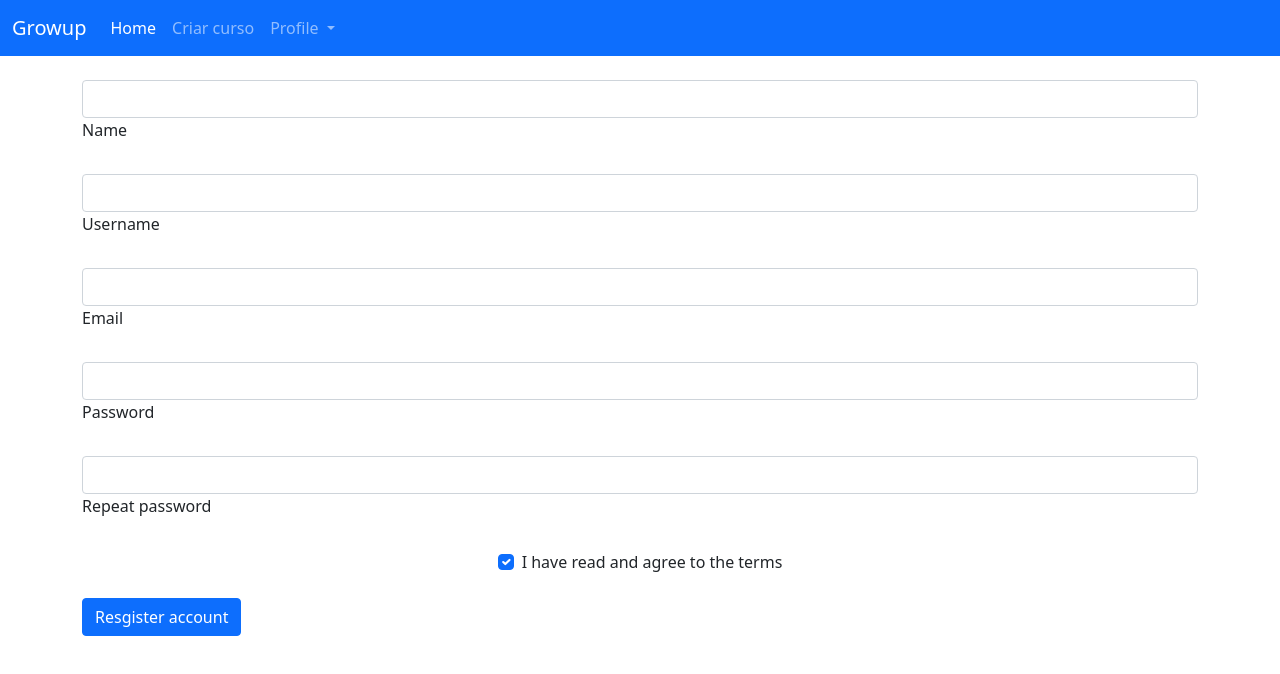
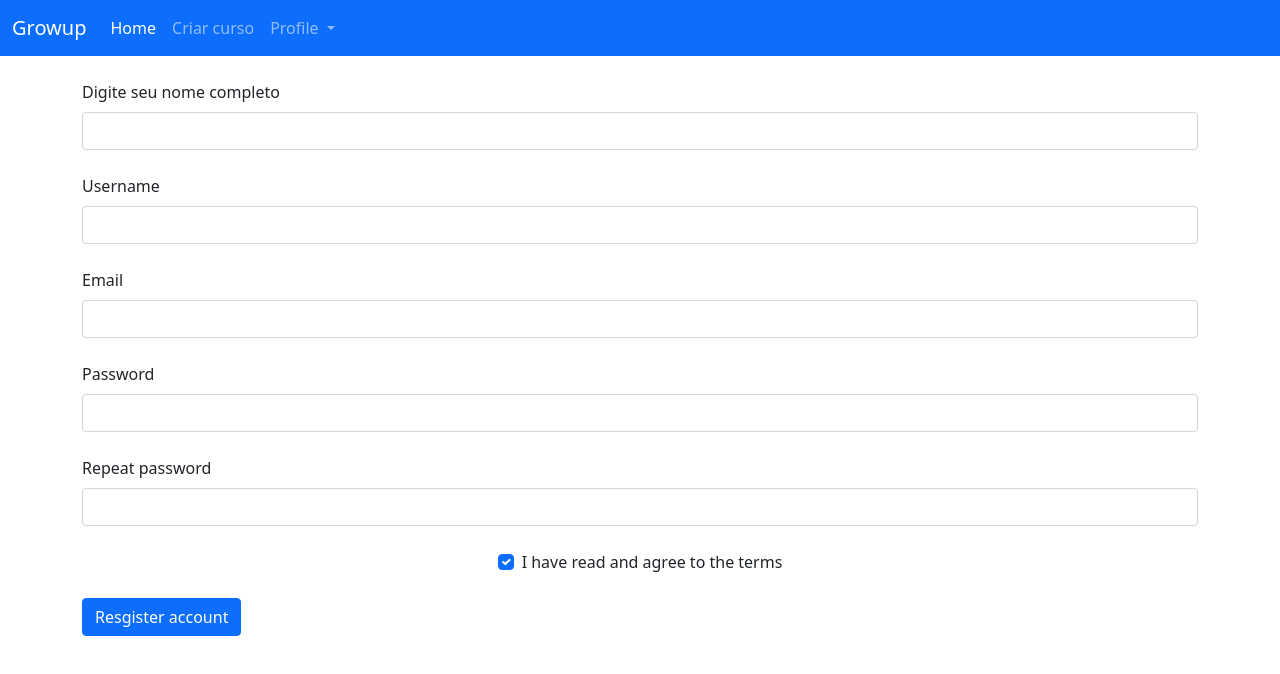
Before and after one commit to Habacuque-Gosch/Growup-Back-end, a Vue app in the folder frontend/: page /user/register in a window 1280 px wide. Shown: the top 674 px of the page. Built offline with nearby package versions, Linux system fonts and the light colour scheme.

Commit message:
alter baseAPI in vue and create forms register user front end

```diff
--- a/frontend/src/api/axios_api.js
+++ b/frontend/src/api/axios_api.js
@@ -1,7 +1,7 @@
 import axios from 'axios'
 
 const baseAPI = axios.create({
-    baseURL: 'http://127.0.0.1:8000/api/v2/',
+    baseURL: 'http://127.0.0.1:8000/api/',
 })
 
 export { baseAPI }
--- a/frontend/src/views/courses/AddCourse.vue
+++ b/frontend/src/views/courses/AddCourse.vue
@@ -35,7 +35,7 @@ export default {
 
         const addCourse = async () => {
             try {
-                const response = await baseAPI.get('courses/1/', {
+                const response = await baseAPI.get('v2/courses/1/', {
                     params:{
                         title: newCourse.value.title,
                         slug: newCourse.value.slug,
--- a/frontend/src/views/courses/DeleteCourse.vue
+++ b/frontend/src/views/courses/DeleteCourse.vue
@@ -21,7 +21,7 @@ const courseId = courseRoute.params.id
 console.log(courseId)
 
 onMounted(()=> {
-    baseAPI.get(`courses/${courseId}/`)
+    baseAPI.get(`v2/courses/${courseId}/`)
         .then(response => {
 
             console.log('data: ', response.data.title)
--- a/frontend/src/views/courses/DetailsCourse.vue
+++ b/frontend/src/views/courses/DetailsCourse.vue
@@ -30,7 +30,7 @@
     const courseData = ref({})
 
     onMounted(()=> {
-        baseAPI.get(`courses/${courseId}?format=json`)
+        baseAPI.get(`v2/courses/${courseId}?format=json`)
             .then(res => {
 
                 courseData.value = res.data
--- a/frontend/src/views/courses/EditCourse.vue
+++ b/frontend/src/views/courses/EditCourse.vue
@@ -46,7 +46,7 @@ export default {
                         Authorization: 'Token c2ef737289fabeae006a6b01c9ecb40aa088d046',
                     }
                 }
-                await baseAPI.put(`courses/${courseId}/`, editCourseData.value, config)
+                await baseAPI.put(`v2/courses/${courseId}/`, editCourseData.value, config)
                 // console.log('requestss: ')
                 router.push({ name: 'index'})
 
--- a/frontend/src/views/courses/index.vue
+++ b/frontend/src/views/courses/index.vue
@@ -43,7 +43,7 @@
             }
         },
         mounted() {
-            baseAPI.get('courses/?format=json')
+            baseAPI.get('v2/courses/?format=json')
             .then(res => {
                 this.apiData = res.data.results
             })
--- a/frontend/src/views/user/register/register.vue
+++ b/frontend/src/views/user/register/register.vue
@@ -2,36 +2,36 @@
 
 <div class="tab-pane fade show active" id="pills-register" role="tabpanel" aria-labelledby="tab-register">
 
-        <form action="/user/login/" method="get">
-
+        <form @submit.prevent="createUser" >
+            <p>{{ errorMessage }}</p>
             <!-- Name input -->
             <div data-mdb-input-init class="form-outline mb-4">
-                <input type="text" id="registerName" class="form-control" />
-                <label class="form-label" for="registerName">Name</label>
+                <label class="form-label" for="registerName">Digite seu nome completo</label>
+                <input type="text" v-model="newUser.full_name" class="form-control" />
             </div>
 
             <!-- Username input -->
             <div data-mdb-input-init class="form-outline mb-4">
-                <input type="text" id="registerUsername" class="form-control" />
                 <label class="form-label" for="registerUsername">Username</label>
+                <input type="text" v-model="newUser.username" class="form-control" />
             </div>
 
             <!-- Email input -->
             <div data-mdb-input-init class="form-outline mb-4">
-                <input type="email" id="registerEmail" class="form-control" />
                 <label class="form-label" for="registerEmail">Email</label>
+                <input type="email" v-model="newUser.email" class="form-control" />
             </div>
 
             <!-- Password input -->
             <div data-mdb-input-init class="form-outline mb-4">
-                <input type="password" id="registerPassword" class="form-control" />
                 <label class="form-label" for="registerPassword">Password</label>
+                <input type="password" v-model="newUser.password" class="form-control" />
             </div>
 
             <!-- Repeat Password input -->
             <div data-mdb-input-init class="form-outline mb-4">
-                <input type="password" id="registerRepeatPassword" class="form-control" />
                 <label class="form-label" for="registerRepeatPassword">Repeat password</label>
+                <input type="password" id="registerrepeatpassword" class="form-control" />
             </div>
 
             <!-- Checkbox -->
@@ -54,4 +54,53 @@
 
 <script>
 
+import { ref } from 'vue';
+import { baseAPI } from '@/api/axios_api'
+import { useRouter } from 'vue-router';
+
+export default {
+    setup(){
+        const newUser = ref({full_name: '', username: '', email: '', password: ''})
+        const errorMessage = ref('')
+        const router = useRouter()
+        const password_repeat = document.getElementById('registerrepeatpassword')
+
+        console.log(password_repeat)
+
+        const createUser = async()=> {
+            try {
+
+                if(newUser.value.password == password_repeat){
+
+                    let config = {
+                        headers: {
+                            Authorization: 'Token c2ef737289fabeae006a6b01c9ecb40aa088d046',
+                        }
+                    }
+
+                    const response = baseAPI.post('users/register-user/', newUser.value, config)
+                    router.push({name: 'login'})
+
+                } else {
+                    errorMessage.value = `Senhas não são iguais`
+                    router.push({name: 'register'})
+                }
+            }
+
+            catch (error){
+                console.log(`ERRO AO CRIAR USER: ${error}`)
+                errorMessage.value = `Erro ao registrar-se`
+            }
+        }
+
+        return {
+            newUser,
+            createUser,
+            errorMessage
+        }
+    }
+
+}
+
+
 </script>
```
Also changed, not shown: 1 other file (tests, documents, lock files or other folders).
